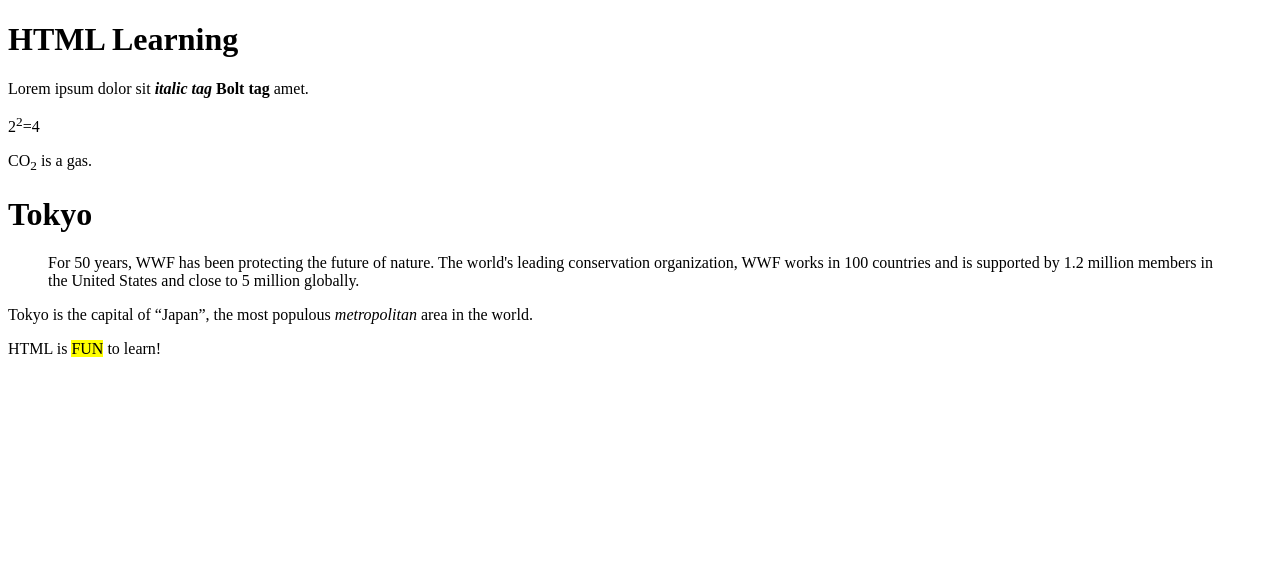
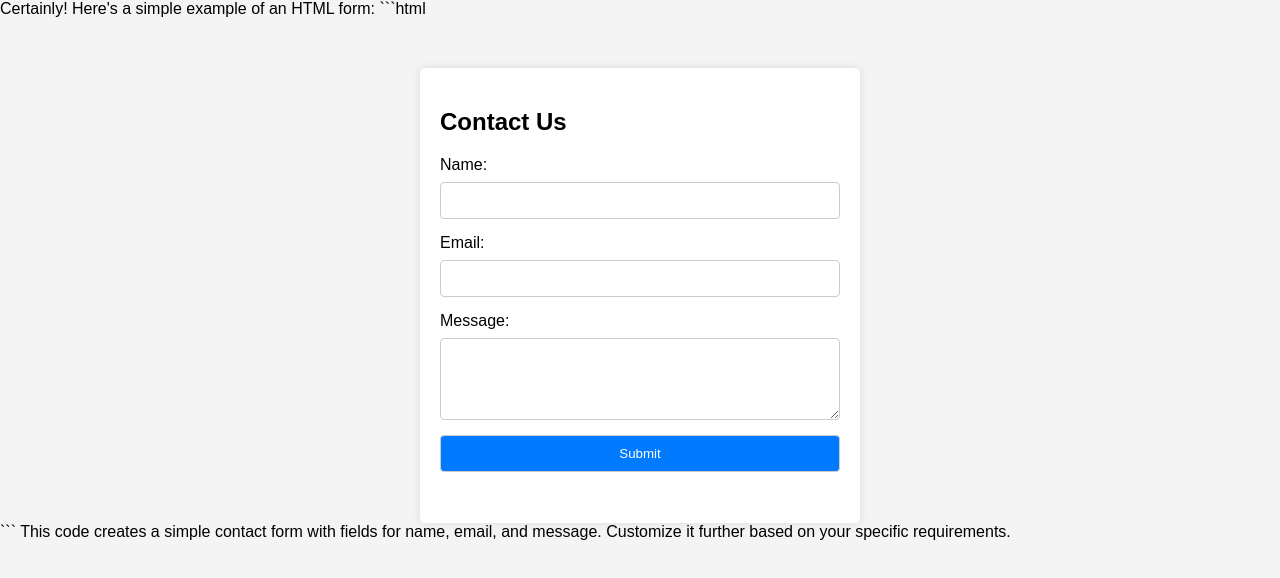
Before and after one commit to sandeep-solanki-git/html-task1, a plain HTML site: page index.html in a window 1280 px wide. Drawn offline with Linux system fonts and the light colour scheme.

Commit message:
Update index.html

````diff
--- a/index.html
+++ b/index.html
@@ -1,32 +1,69 @@
+Certainly! Here's a simple example of an HTML form:
 
+```html
 <!DOCTYPE html>
 <html lang="en">
 <head>
     <meta charset="UTF-8">
     <meta name="viewport" content="width=device-width, initial-scale=1.0">
-    <title>Document</title>
+    <title>Contact Form</title>
+    <style>
+        body {
+            font-family: Arial, sans-serif;
+            margin: 0;
+            padding: 0;
+            background-color: #f4f4f4;
+        }
+        .container {
+            max-width: 400px;
+            margin: 0 auto;
+            padding: 20px;
+            background-color: #fff;
+            border-radius: 5px;
+            box-shadow: 0 0 10px rgba(0, 0, 0, 0.1);
+            margin-top: 50px;
+        }
+        form {
+            display: flex;
+            flex-direction: column;
+        }
+        label {
+            margin-bottom: 8px;
+        }
+        input, textarea {
+            padding: 10px;
+            margin-bottom: 15px;
+            border: 1px solid #ccc;
+            border-radius: 4px;
+        }
+        input[type="submit"] {
+            background-color: #007bff;
+            color: #fff;
+            cursor: pointer;
+        }
+        input[type="submit"]:hover {
+            background-color: #0056b3;
+        }
+    </style>
 </head>
 <body>
-    <h1>HTML Learning</h1>
-    <p>Lorem ipsum dolor sit <b><i>italic tag</i> Bolt tag
-    </b> amet.</p>
-    <p>2<sup>2</sup>=4</p>
-    <p>CO<sub>2</sub> is a gas.</p>
-    <h1>Tokyo</h1>
-   <blockquote cite="http://www.worldwildlife.org/who/index.html" >
-    For 50 years, WWF has been protecting the future of nature. The world's leading conservation organization, WWF works in 100 countries and is supported by 1.2 million members in the United States and close to 5 million globally.</blockquote>
-<p>
-Tokyo is the capital of  <q>Japan</q>, the most populous
-<em>
-metropolitan
-</em>
- area in the world.
-</p>
-<p>
-    HTML is
-    <mark>
-    FUN</mark>
-     to learn!
-    </p>
+    <div class="container">
+        <h2>Contact Us</h2>
+        <form action="#" method="post">
+            <label for="name">Name:</label>
+            <input type="text" id="name" name="name" required>
+
+            <label for="email">Email:</label>
+            <input type="email" id="email" name="email" required>
+
+            <label for="message">Message:</label>
+            <textarea id="message" name="message" rows="4" required></textarea>
+
+            <input type="submit" value="Submit">
+        </form>
+    </div>
 </body>
 </html>
+```
+
+This code creates a simple contact form with fields for name, email, and message. Customize it further based on your specific requirements.
````
